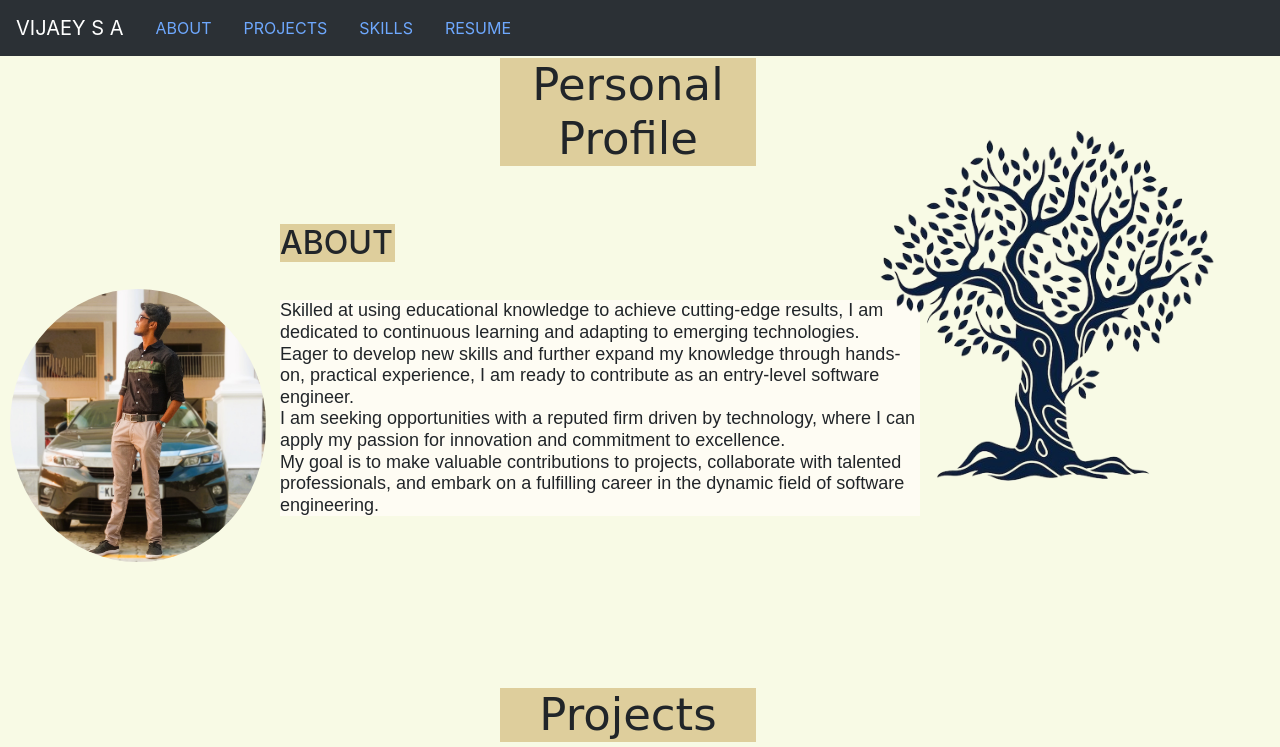
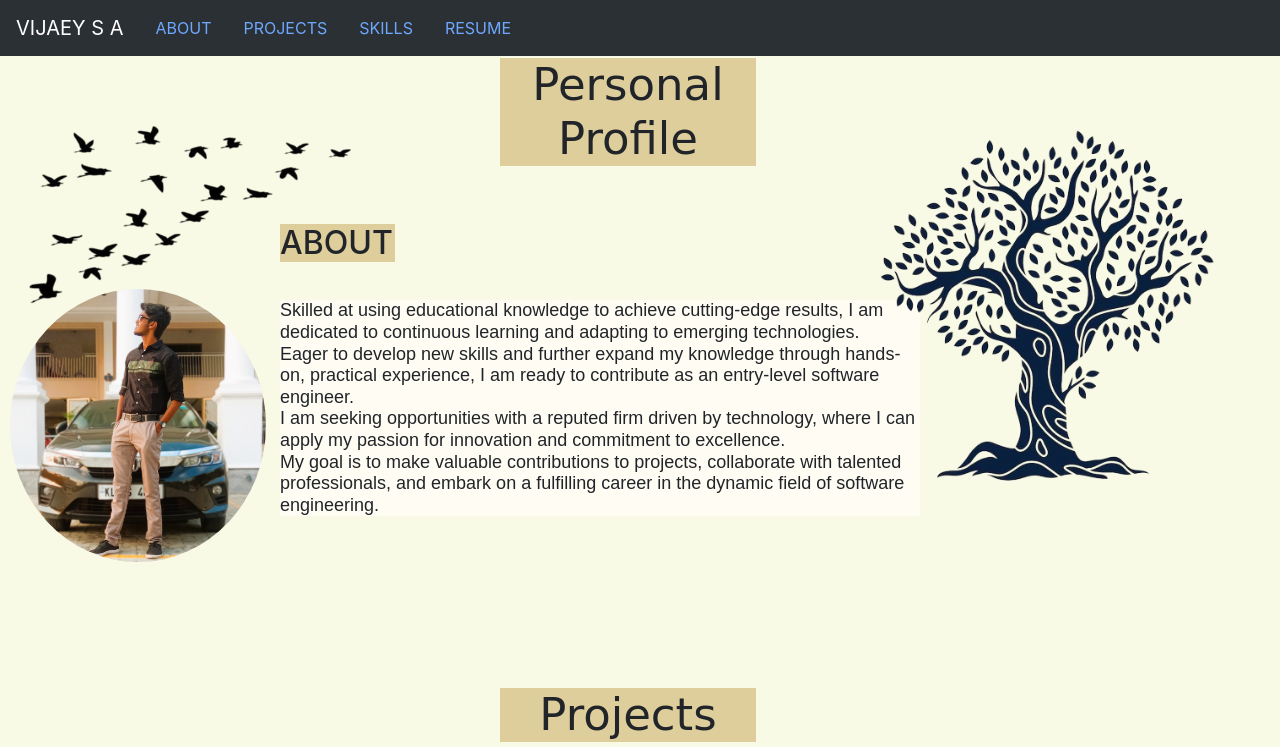
Before and after one commit to VIJAEYSA04/Vijaey-Porfolio, a plain HTML site: page index.html in a window 1280 px wide. Shown: the top 747 px of the page. Drawn offline with nearby package versions, Linux system fonts and the light colour scheme; a web font is replaced by a local one.

Commit message:
index.html
birds image added

```diff
--- a/index.html
+++ b/index.html
@@ -54,7 +54,7 @@
 
     <img src="photo_resume\IMG_20230406_173456.jpg" class="photo" alt="photo">
     <img src="style_images\amily-tree-silhouette-23-2150410119-removebg-preview.png" class="tree" alt="">
-    <img src="personal_site\style_images\silhouette-of-flock-of-flying-birds-isolated-on-white-background-perfect-for-a-nature-themed-template-illustration-vector-removebg-preview.png" class="birds" alt="">
+    <img src="style_images\silhouette-of-flock-of-flying-birds-isolated-on-white-background-perfect-for-a-nature-themed-template-illustration-vector-removebg-preview.png" class="birds" alt="">
   </div>
 
 
```
